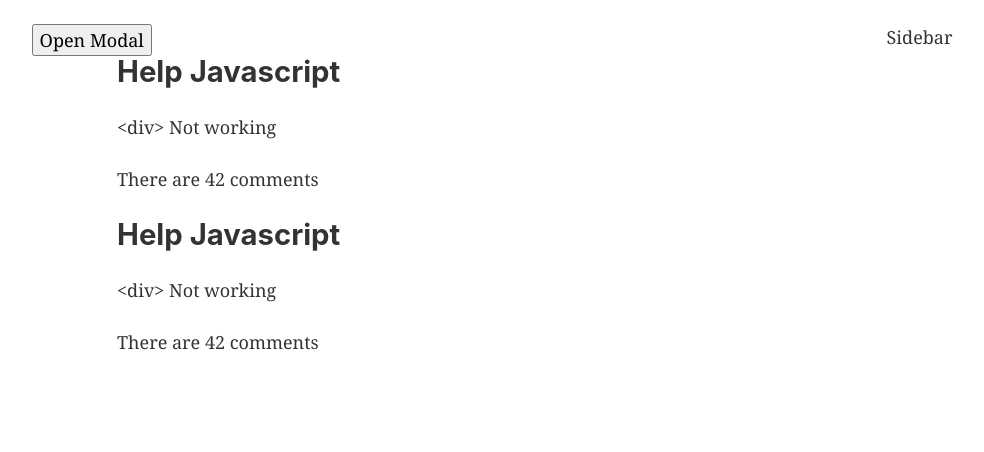
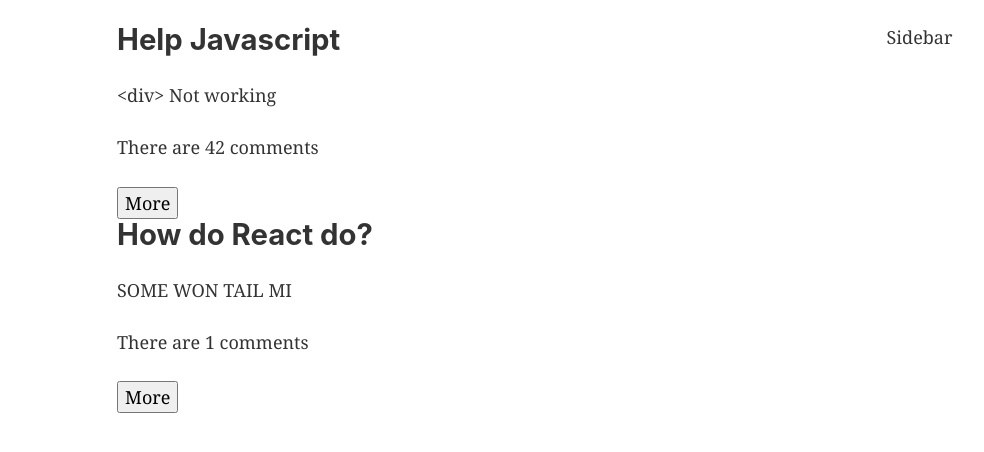
Before and after one commit to meghansmorris/Xenomorph, a Gatsby site: page / in a window 1280 px wide. Shown: the part 100-552 px from the top of the page, without its empty margins (148-1132 px from the left). Built offline with nearby package versions, Linux system fonts and the light colour scheme; Gatsby itself is replaced by a stand-in of ours.

Commit message:
modal works

```diff
--- a/src/components/post.js
+++ b/src/components/post.js
@@ -6,12 +6,13 @@ class Post extends React.Component {
   }
   //onclick show modal
   render() {
-    const { postTitle, postContent, commentCount, toggleModal } = this.props
+    const { postTitle, postContent, commentCount, toggleModal, id, indexValue } = this.props
     return (
-      <div onClick={toggleModal}>
+      <div>
         <h2>{postTitle}</h2>
         <p>{postContent}</p>
         <p>There are {commentCount} comments</p>
+        <button onClick={toggleModal} id={indexValue}>More</button>
       </div>
     )
   }
--- a/src/components/postList.js
+++ b/src/components/postList.js
@@ -18,15 +18,17 @@ class PostList extends React.Component {
   }
 
   render() {
-    const { posts } = this.props;
+    const { posts, toggleModal } = this.props;
     return (
       <StyledPostList>
         {posts.map((post, index) => {
           return (
-            <Post key={index}
+            <Post key={index} id={post.id}
+              indexValue={index}
               postTitle={post.postTitle}
               postContent={post.postContent}
               commentCount={post.commentCount}
+              toggleModal={toggleModal}
             />
           )
         })}
--- a/src/pages/index.js
+++ b/src/pages/index.js
@@ -3,40 +3,61 @@ import React from "react"
 import Layout from "../components/layout"
 import Modal from "../components/modal"
 import PostList from "../components/postList"
+import Post from "../components/post"
 
 class IndexPage extends React.Component {
   constructor(props) {
     super(props);
     this.state = {
       isModalOpen: false,
+      currentPostID: null,
       posts: [
-        { postTitle: "Help Javascript", postContent: "<div> Not working", commentCount: "42" },
-        { postTitle: "Help Javascript", postContent: "<div> Not working", commentCount: "42" }
+        {
+          id: 1,
+          postTitle: "Help Javascript",
+          postContent: "<div> Not working",
+          commentCount: "42", userName: "DanTheMan",
+          comments: [
+            {
+              id: 1,
+              commentContent: "here's my solution",
+              name: "JanTheWoman"
+            }
+          ]
+        },
+        { id: 2, postTitle: "How do React do?", postContent: "SOME WON TAIL MI", commentCount: "1" }
       ]
     };
     this.toggleModal = this.toggleModal.bind(this);
   }
 
-  toggleModal() {
+  toggleModal(e) {
+    // e.preventDefault
     this.setState({
-      isModalOpen: !this.state.isModalOpen
+      isModalOpen: !this.state.isModalOpen,
+      currentPostID: e.target.id
     })
+    // console.log(e.target.id)
   }
 
   render() {
     return (
       <Layout>
 
-        <button onClick={this.toggleModal}>Open Modal</button>
-        <PostList posts={this.state.posts} />
+        {/* <button onClick={this.toggleModal}>Open Modal</button> */}
+        <PostList toggleModal={this.toggleModal} posts={this.state.posts} />
         {this.state.isModalOpen ?
           (
-            <Modal toggleModal={this.toggleModal} title="Test title" styles={{ color: "red" }}>
-              <div>Content for modal</div>
+            <Modal toggleModal={this.toggleModal} title={this.state.posts[this.state.currentPostID].postTitle} styles={{ color: "black", fontSize: "1.5rem" }}>
+              <Post
+                postContent={this.state.posts[this.state.currentPostID].postContent}
+                commentCount={this.state.posts[this.state.currentPostID].commentCount}
+                indexValue={this.state.posts[this.state.currentPostID].indexValue}
+                showMore={false}
+              />
             </Modal>
           )
           : null}
-
       </Layout>
     )
   }
```
